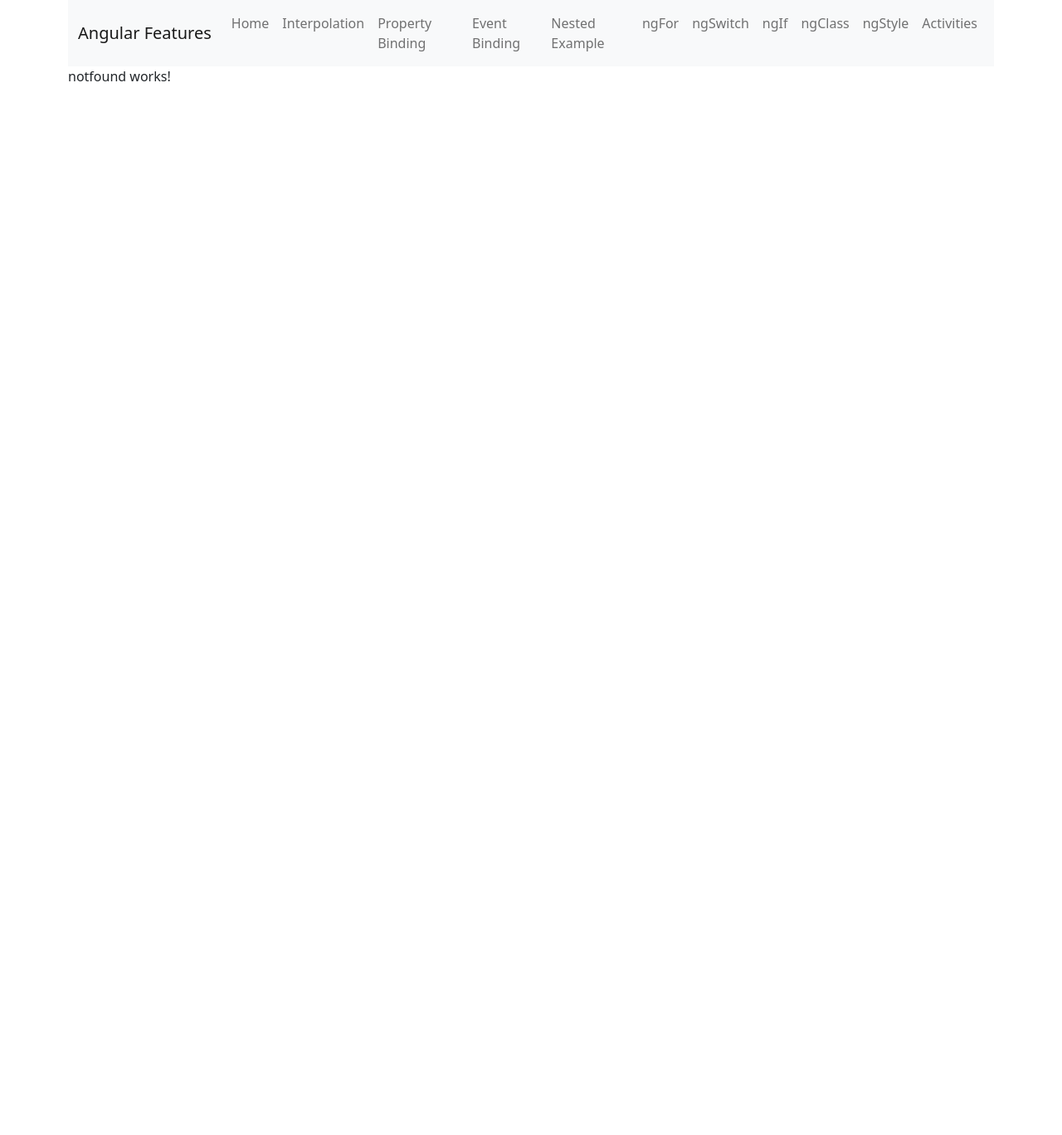
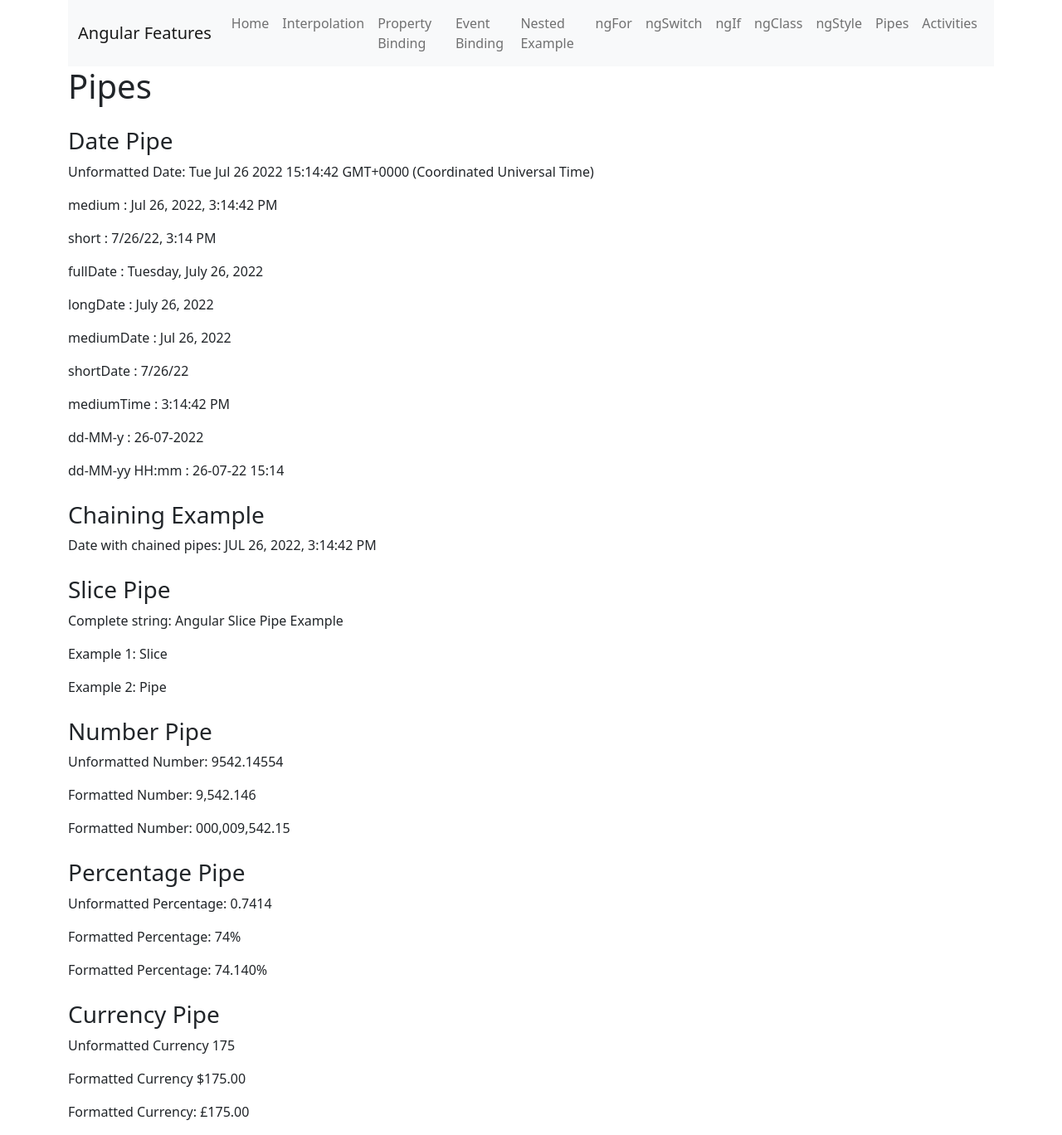
Before and after one commit to afitz1811/angularFeatures, an Angular app: page /pipes in a window 1280 px wide. Shown: the whole page at 83% size. Before the commit the page ends 800 px from the top, so only its background shows below. Built offline with nearby package versions, Linux system fonts and the light colour scheme.

Commit message:
Pipes commit

```diff
--- a/src/app/app-routing.module.ts
+++ b/src/app/app-routing.module.ts
@@ -11,6 +11,7 @@
 import { NgstyleComponent } from './ngstyle/ngstyle.component';
 import { NgswitchComponent } from './ngswitch/ngswitch.component';
 import { NotfoundComponent } from './notfound/notfound.component';
+import { PipesComponent } from './pipes/pipes.component';
 import { PropertybindingComponent } from './propertybinding/propertybinding.component';
 
 const routes: Routes = [
@@ -24,6 +25,7 @@
   { path: 'ngif', component: NgifComponent},
   { path: 'ngclass', component: NgclassComponent},
   { path: 'ngstyle', component: NgstyleComponent},
+  { path: 'pipes', component: PipesComponent},
   { path: 'activities', component: ActivitiesComponent},
   { path: '', component: HomeComponent, pathMatch: 'full'},
   { path: '**', component: NotfoundComponent}
--- a/src/app/app.component.html
+++ b/src/app/app.component.html
@@ -37,6 +37,9 @@
       <li class="nav-item">
         <a class="nav-link" [routerLink]="['ngstyle']">ngStyle</a>
     </li>
+    <li class="nav-item">
+      <a class="nav-link" [routerLink]="['pipes']">Pipes</a>
+  </li>
       <li class="nav-item">
         <a class="nav-link" [routerLink]="['activities']">Activities</a>
      </li>
--- a/src/app/app.module.ts
+++ b/src/app/app.module.ts
@@ -17,6 +17,7 @@
 import { NgifComponent } from './ngif/ngif.component';
 import { NgclassComponent } from './ngclass/ngclass.component';
 import { NgstyleComponent } from './ngstyle/ngstyle.component';
+import { PipesComponent } from './pipes/pipes.component';
 
 
 @NgModule({
@@ -34,7 +35,8 @@
     NgswitchComponent,
     NgifComponent,
     NgclassComponent,
-    NgstyleComponent
+    NgstyleComponent,
+    PipesComponent
   ],
   imports: [
     BrowserModule,
--- /dev/null
+++ b/src/app/pipes/pipes.component.css
@@ -0,0 +1,3 @@
+h3{
+  margin-top: 25px;
+}
--- /dev/null
+++ b/src/app/pipes/pipes.component.html
@@ -0,0 +1,39 @@
+<h1>Pipes</h1>
+
+<h3>Date Pipe</h3>
+<p>Unformatted Date: {{ toDate }}</p>
+<p>medium : {{toDate | date:'medium'}} </p>
+<p>short : {{toDate | date:'short'}} </p>
+<p>fullDate : {{toDate | date:'fullDate'}} </p>
+<p>longDate : {{toDate | date:'longDate'}} </p>
+<p>mediumDate : {{toDate | date:'mediumDate'}} </p>
+<p>shortDate : {{toDate | date:'shortDate'}} </p>
+<p>mediumTime : {{toDate | date:'mediumTime'}} </p>
+<p>dd-MM-y : {{toDate | date:'dd-MM-y'}} </p>
+<p>dd-MM-yy HH:mm : {{toDate | date:'dd-MM-yy HH:mm'}} </p>
+
+
+<h3>Chaining Example</h3>
+<p>Date with chained pipes:
+  {{ toDate | date:'medium' | uppercase }}
+</p>
+
+<h3>Slice Pipe</h3>
+<p>Complete string: {{msg}}</p>
+<p>Example 1: {{ msg | slice:8:13 }}</p>
+<p>Example 2: {{ msg | slice:14:18 }}</p>
+
+<h3>Number Pipe</h3>
+<p>Unformatted Number: {{num}}</p>
+<p>Formatted Number: {{ num | number }}</p>
+<p>Formatted Number: {{ num | number: '9.1-2' }}</p>
+
+<h3>Percentage Pipe</h3>
+<p>Unformatted Percentage: {{per}}</p>
+<p>Formatted Percentage: {{ per | percent }}</p>
+<p>Formatted Percentage: {{ per | percent: '1.3-4' }}</p>
+
+<h3>Currency Pipe</h3>
+<p>Unformatted Currency {{curr}}</p>
+<p>Formatted Currency {{ curr | currency}}</p>
+<p>Formatted Currency: {{ curr | currency:'GBP':true:'3.2-3'}}</p>
--- /dev/null
+++ b/src/app/pipes/pipes.component.ts
@@ -0,0 +1,21 @@
+import { Component, OnInit } from '@angular/core';
+
+@Component({
+  selector: 'app-pipes',
+  templateUrl: './pipes.component.html',
+  styleUrls: ['./pipes.component.css']
+})
+export class PipesComponent implements OnInit {
+
+  constructor() { }
+
+  ngOnInit(): void {
+  }
+
+  toDate : Date = new Date();
+  msg : string = "Angular Slice Pipe Example"
+  num : number = 9542.14554;
+  per : number = .7414;
+  curr : number = 175;
+
+}
```
Also changed, not shown: 1 other file (tests, documents, lock files or other folders).
